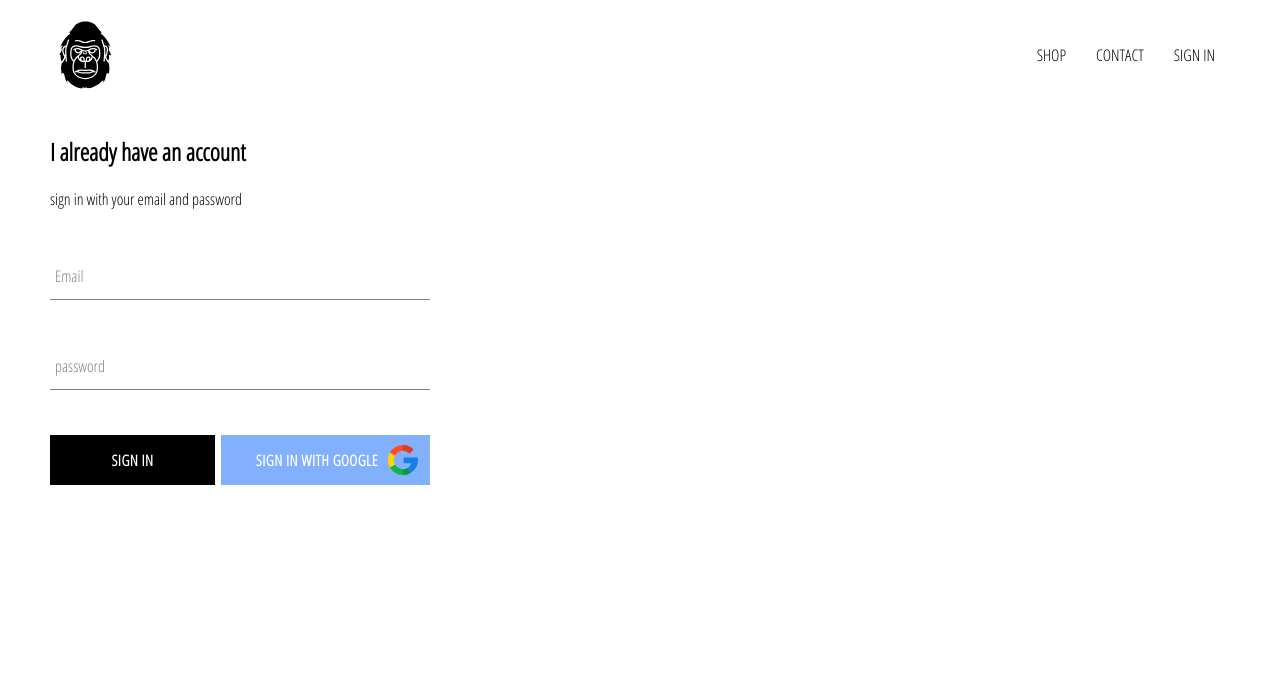
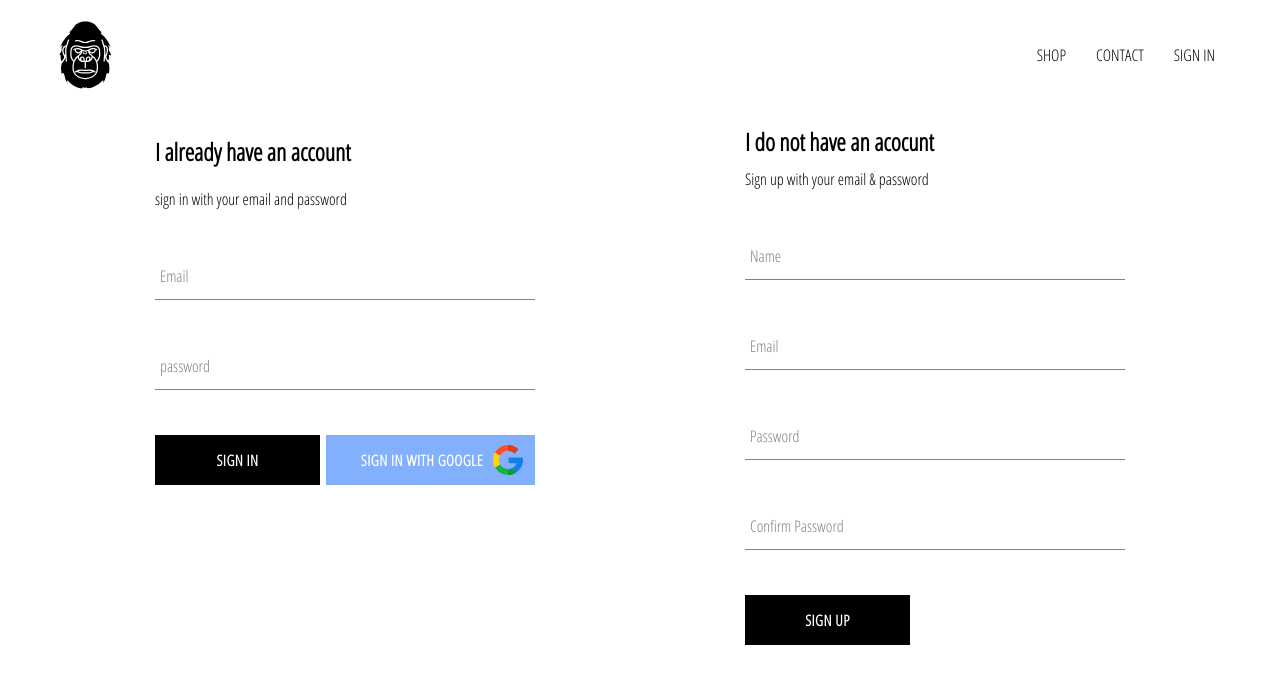
Before and after one commit to t-monaco/react-eClothing, a React (Create React App) app: page /signin in a window 1280 px wide. Shown: the top 684 px of the page. Built offline with nearby package versions, Linux system fonts and the light colour scheme; no server answers.

Commit message:
Finishing signIn and signUp methods

```diff
--- a/src/App.js
+++ b/src/App.js
@@ -7,34 +7,46 @@
 import ShopPage from './pages/shop/shop.component';
 import Header from './components/header/header.component';
 import SignInAndSignOut from './pages/sing-in-sign-out/sing-in-sign-out.component';
-import { auth } from './firebase/firebase.utils';
+import { auth, createUserProfileDocument } from './firebase/firebase.utils';
 
 class App extends React.Component {
     constructor(props) {
-        super(props)
+        super(props);
 
         this.state = {
-            currentUser: null
-        }
+            currentUser: null,
+        };
     }
 
-    unsubscribeFromAuth = null
+    unsubscribeFromAuth = null;
 
     componentDidMount() {
-        this.unsubscribeFromAuth = auth.onAuthStateChanged(user => {
-            this.setState({currentUser: user})
-            console.log(user)
-        })
+        this.unsubscribeFromAuth = auth.onAuthStateChanged(async (userAuth) => {
+            if (userAuth) {
+                const userRef = await createUserProfileDocument(userAuth);
+
+                userRef.onSnapshot((snapshot) => {
+                    this.setState({
+                        currentUser: {
+                            id: snapshot.id,
+                            ...snapshot.data(),
+                        },
+                    });
+                });
+            }else {
+                this.setState({currentUser: null})
+            }
+        });
     }
 
     componentWillUnmount() {
-        this.unsubscribeFromAuth()
+        this.unsubscribeFromAuth();
     }
 
     render() {
         return (
             <div>
-                <Header currentUser={this.state.currentUser}/>
+                <Header currentUser={this.state.currentUser} />
                 <Switch>
                     <Route exact path='/' component={HomePage} />
                     <Route path='/shop' component={ShopPage} />
--- a/src/components/sign-in/sign-in.component.jsx
+++ b/src/components/sign-in/sign-in.component.jsx
@@ -1,5 +1,5 @@
 import React, { Component } from 'react';
-import { signInWithGoogle } from './../../firebase/firebase.utils';
+import { auth, signInWithGoogle } from './../../firebase/firebase.utils';
 
 import './sign-in.styles.scss';
 
@@ -16,9 +16,17 @@
         };
     }
 
-    handleSubmit = (event) => {
+    handleSubmit = async (event) => {
         event.preventDefault();
-        this.setState({ email: '', password: '' });
+
+        const { email, password } = this.state;
+
+        try {
+            await auth.signInWithEmailAndPassword(email, password)
+            this.setState({ email: '', password: '' });
+        } catch (error) {
+            console.log(error);
+        }
     };
 
     handleChange = (event) => {
@@ -34,7 +42,7 @@
                 <span>sign in with your email and password</span>
                 <form onSubmit={this.handleSubmit}>
                     <FormInput
-                        type='text'
+                        type='email'
                         name='email'
                         value={this.state.email}
                         handleChange={this.handleChange}
--- /dev/null
+++ b/src/components/sign-up/sign-up.component.jsx
@@ -0,0 +1,98 @@
+import React, { Component } from 'react';
+
+import './sign-up.styles.scss';
+
+import FormInput from '../form-input/form-input.component';
+import CustomButton from '../custom-button/custom-button.component';
+import { auth, createUserProfileDocument } from '../../firebase/firebase.utils';
+
+export default class SignUp extends Component {
+    constructor(props) {
+        super(props);
+
+        this.state = {
+            displayName: '',
+            email: '',
+            password: '',
+            confirmPassword: '',
+        };
+    }
+
+    handleSubmit = async (event) => {
+        event.preventDefault();
+        const { displayName, email, password, confirmPassword } = this.state;
+
+        if (password !== confirmPassword) {
+            alert(`password don't match`);
+            return;
+        }
+
+        try {
+            const { user } = await auth.createUserWithEmailAndPassword(
+                email,
+                password
+            );
+            await createUserProfileDocument(user, { displayName });
+
+            this.setState({
+                displatName: '',
+                email: '',
+                password: '',
+                confirmPassword: '',
+            });
+        } catch (error) {
+            console.log(error);
+        }
+    };
+
+    handleChange = (event) => {
+        const { name, value } = event.target;
+
+        this.setState({ [name]: value });
+    };
+
+    render() {
+        const { displayName, email, password, confirmPassword } = this.state;
+        return (
+            <div className='sign-up'>
+                <h2 className='title'>I do not have an acocunt</h2>
+                <span>Sign up with your email & password</span>
+                <form onSubmit={this.handleSubmit}>
+                    <FormInput
+                        type='text'
+                        name='displayName'
+                        value={displayName}
+                        label='Name'
+                        handleChange={this.handleChange}
+                        required
+                    />
+                    <FormInput
+                        type='email'
+                        name='email'
+                        value={email}
+                        label='Email'
+                        handleChange={this.handleChange}
+                        required
+                    />
+                    <FormInput
+                        type='password'
+                        name='password'
+                        value={password}
+                        label='Password'
+                        handleChange={this.handleChange}
+                        required
+                    />
+                    <FormInput
+                        type='password'
+                        name='confirmPassword'
+                        value={confirmPassword}
+                        label='Confirm Password'
+                        handleChange={this.handleChange}
+                        required
+                    />
+                    <CustomButton type='submit'>SIGN UP</CustomButton>
+                </form>
+            </div>
+        );
+    }
+}
--- /dev/null
+++ b/src/components/sign-up/sign-up.styles.scss
@@ -0,0 +1,9 @@
+.sign-up {
+  display: flex;
+  flex-direction: column;
+  width: 380px;
+
+  .title {
+    margin: 10px 0;
+  }
+}
--- a/src/firebase/firebase.utils.js
+++ b/src/firebase/firebase.utils.js
@@ -12,6 +12,32 @@
     measurementId: 'G-FP1VTNCMS0',
 };
 
+export const createUserProfileDocument = async (userAuth, additionalData) => {
+    if (!userAuth) return;
+
+    const userRef = firestore.doc(`user/${userAuth.uid}`);
+
+    const snapshot = await userRef.get();
+
+    if (!snapshot.exists) {
+        const { displayName, email } = userAuth;
+        const createdAt = new Date();
+
+        try {
+            await userRef.set({
+                displayName,
+                email,
+                createdAt,
+                ...additionalData,
+            });
+        } catch (error) {
+            console.log('ERROR creating user', error);
+        }
+    }
+
+    return userRef;
+};
+
 firebase.initializeApp(config);
 
 export const auth = firebase.auth();
--- a/src/pages/sing-in-sign-out/sing-in-sign-out.component.jsx
+++ b/src/pages/sing-in-sign-out/sing-in-sign-out.component.jsx
@@ -1,11 +1,15 @@
 import React from 'react'
+
+import './sing-in-sign-out.styles.scss'
+
 import SignIn from '../../components/sign-in/sign-in.component'
-
+import SignUp from '../../components/sign-up/sign-up.component'
 
 const SignInAndSignOut = () => {
     return (
         <div className='sign-in-and-sign-out'>
             <SignIn />
+            <SignUp />
         </div>
     )
 }
--- a/src/pages/sing-in-sign-out/sing-in-sign-out.styles.scss
+++ b/src/pages/sing-in-sign-out/sing-in-sign-out.styles.scss
@@ -0,0 +1,4 @@
+.sign-in-and-sign-out {
+    display: flex;
+    justify-content: space-around;
+}
```
